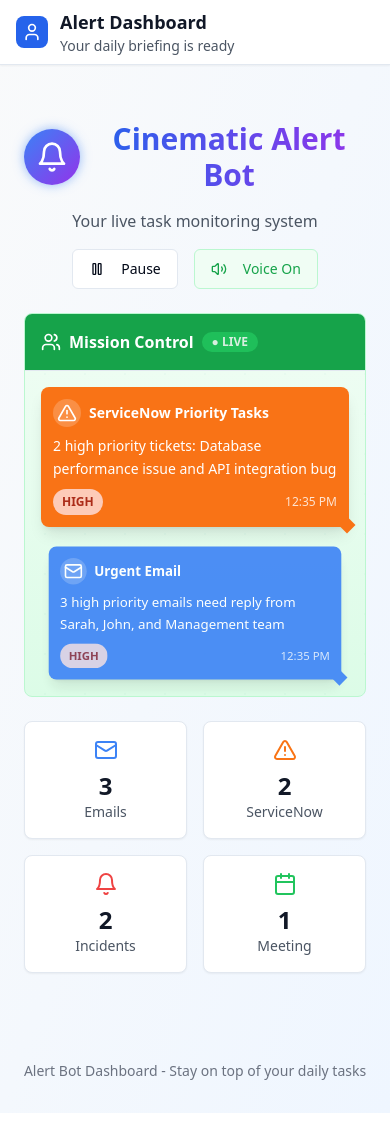
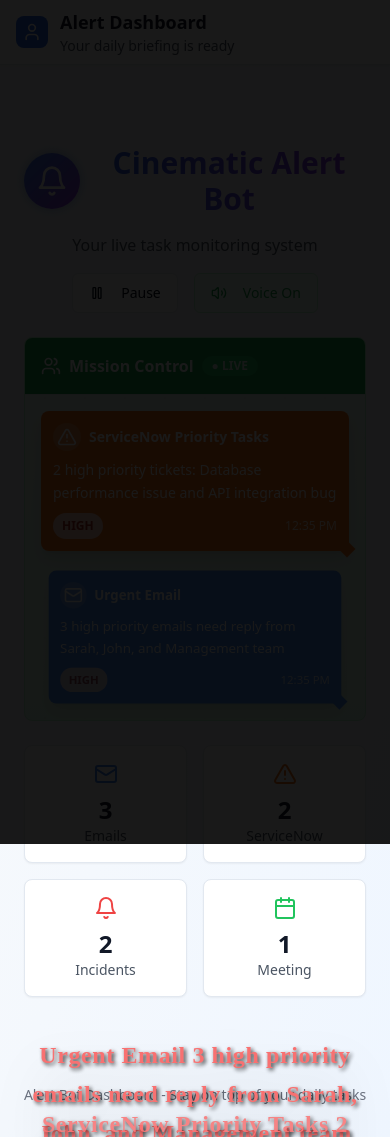
Before and after one commit to LakshmiKondeti/alert-whisper-bot-today, a React (Vite) app: page / in a window 390 px wide. Before the commit the page ends 1113 px from the top, so only its background shows below. Built offline with nearby package versions, Linux system fonts and the light colour scheme.

Commit message:
Refactor: Display alerts as movie end cards
Modified the alert display to show alerts as scrolling movie end card titles in the center of the screen, with red color for critical alerts.

```diff
--- a/src/components/AlertBot.tsx
+++ b/src/components/AlertBot.tsx
@@ -17,6 +17,14 @@ interface Alert {
 interface DisplayAlert extends Alert {
   displayedTitle: string;
   displayedMessage: string;
+  isTyping: boolean;
+}
+
+interface MovieAlert {
+  id: string;
+  text: string;
+  priority: 'high' | 'medium' | 'low';
+  displayedText: string;
   isTyping: boolean;
 }
 
@@ -64,6 +72,7 @@ const AlertBot: React.FC = () => {
   const [isPlaying, setIsPlaying] = useState(true);
   const [isVoiceEnabled, setIsVoiceEnabled] = useState(true);
   const [displayedAlerts, setDisplayedAlerts] = useState<DisplayAlert[]>([]);
+  const [movieAlerts, setMovieAlerts] = useState<MovieAlert[]>([]);
   const chatContainerRef = useRef<HTMLDivElement>(null);
   const speechSynthesisRef = useRef<SpeechSynthesis | null>(null);
 
@@ -169,6 +178,19 @@ const AlertBot: React.FC = () => {
     // Add alert to top of list immediately
     setDisplayedAlerts(prev => [displayAlert, ...prev]);
 
+    // Create movie alert
+    const fullText = `${alert.title}. ${alert.message}`;
+    const movieAlert: MovieAlert = {
+      id: alert.id,
+      text: fullText,
+      priority: alert.priority,
+      displayedText: '',
+      isTyping: true
+    };
+
+    // Add movie alert to list
+    setMovieAlerts(prev => [...prev, movieAlert]);
+
     const typeNextWord = () => {
       if (wordIndex < allWords.length) {
         const word = allWords[wordIndex];
@@ -182,7 +204,7 @@ const AlertBot: React.FC = () => {
           currentMessage += (currentMessage ? ' ' : '') + word;
         }
 
-        // Update the alert in the list
+        // Update the chat alert
         setDisplayedAlerts(prev =>
           prev.map((item, index) =>
             index === 0
@@ -195,13 +217,31 @@ const AlertBot: React.FC = () => {
           )
         );
 
+        // Update the movie alert
+        const displayedMovieText = allWords.slice(0, wordIndex + 1).join(' ');
+        setMovieAlerts(prev =>
+          prev.map(item =>
+            item.id === alert.id
+              ? { ...item, displayedText: displayedMovieText }
+              : item
+          )
+        );
+
         wordIndex++;
         setTimeout(typeNextWord, 150); // Adjust speed here
       } else {
-        // Mark typing as complete and speak the full text
+        // Mark typing as complete
         setDisplayedAlerts(prev =>
           prev.map((item, index) =>
             index === 0
+              ? { ...item, isTyping: false }
+              : item
+          )
+        );
+
+        setMovieAlerts(prev =>
+          prev.map(item =>
+            item.id === alert.id
               ? { ...item, isTyping: false }
               : item
           )
@@ -254,6 +294,39 @@ const AlertBot: React.FC = () => {
 
   return (
     <div className="max-w-4xl mx-auto p-6 space-y-6">
+      {/* Movie Credits Overlay */}
+      <div className="fixed inset-0 bg-black/90 flex items-center justify-center z-50 pointer-events-none">
+        <div className="w-full max-w-4xl px-8">
+          <div className="space-y-8 animate-movie-scroll">
+            {movieAlerts.map((alert, index) => (
+              <div
+                key={alert.id}
+                className="text-center transform transition-all duration-1000"
+                style={{
+                  transform: `translateY(${(movieAlerts.length - index - 1) * 80}px)`,
+                  opacity: 1 - (index * 0.15)
+                }}
+              >
+                <div
+                  className={`text-2xl md:text-4xl font-bold tracking-wide leading-relaxed ${
+                    alert.priority === 'high' ? 'text-red-400' : 'text-white'
+                  } drop-shadow-2xl`}
+                  style={{
+                    fontFamily: 'serif',
+                    textShadow: '2px 2px 4px rgba(0,0,0,0.8)'
+                  }}
+                >
+                  {alert.displayedText}
+                  {alert.isTyping && (
+                    <span className="inline-block w-1 h-8 bg-white ml-2 animate-pulse" />
+                  )}
+                </div>
+              </div>
+            ))}
+          </div>
+        </div>
+      </div>
+
       {/* Header */}
       <div className="text-center space-y-4">
         <div className="flex items-center justify-center space-x-3">
--- a/tailwind.config.ts
+++ b/tailwind.config.ts
@@ -1,3 +1,4 @@
+
 import type { Config } from "tailwindcss";
 
 export default {
@@ -118,6 +119,14 @@ export default {
 					'50%': {
 						boxShadow: '0 0 30px rgba(59, 130, 246, 0.9), 0 0 50px rgba(147, 51, 234, 0.5)'
 					}
+				},
+				'movie-scroll': {
+					'0%': {
+						transform: 'translateY(100vh)'
+					},
+					'100%': {
+						transform: 'translateY(-100vh)'
+					}
 				}
 			},
 			animation: {
@@ -125,7 +134,8 @@ export default {
 				'accordion-up': 'accordion-up 0.2s ease-out',
 				'slide-in': 'slide-in 0.6s cubic-bezier(0.16, 1, 0.3, 1)',
 				'fade-in': 'fade-in 0.6s ease-out',
-				'pulse-glow': 'pulse-glow 3s infinite'
+				'pulse-glow': 'pulse-glow 3s infinite',
+				'movie-scroll': 'movie-scroll 60s linear infinite'
 			}
 		}
 	},
```
